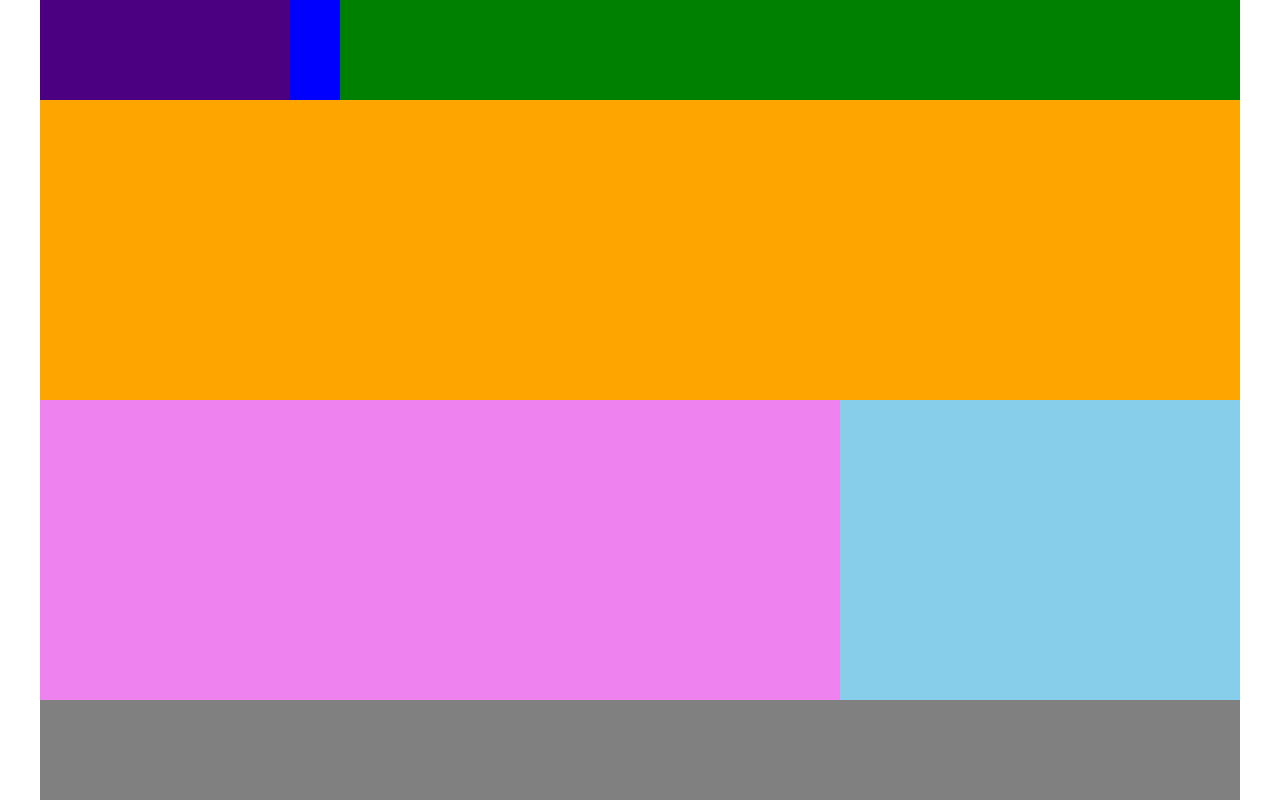
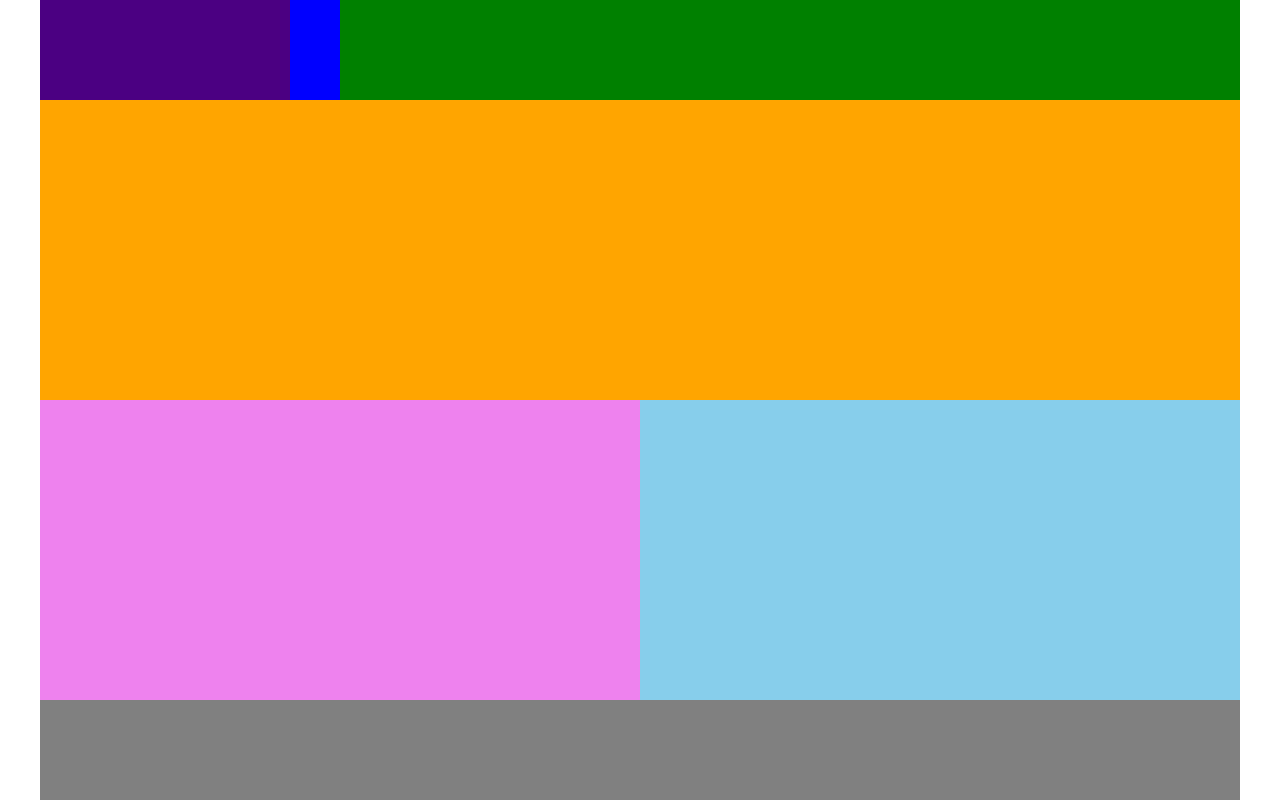
Before and after one commit to whaTTEE/HtmlCssJs, a plain HTML site: page index.html in a window 1280 px wide. Drawn offline with Linux system fonts and the light colour scheme.

Commit message:
Update style.css

```diff
--- a/style.css
+++ b/style.css
@@ -43,13 +43,13 @@ nav {
 
 #tabMenu {
     float:left;
-    width: 800px;
+    width: 600px;
     height: 100%;
     background-color: violet;
 }
 #links {
     float: right;
-    width: 400px;
+    width: 600px;
     height: 100%;
     background-color: skyblue;
 }
```
